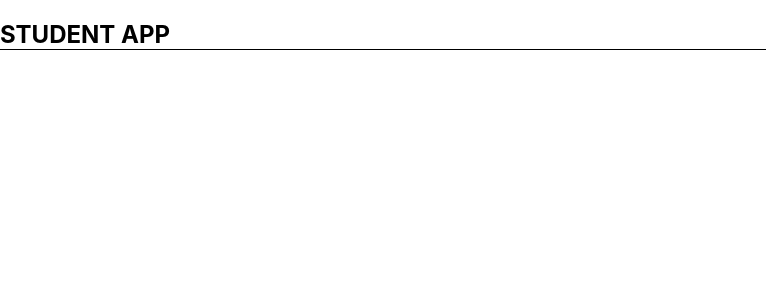
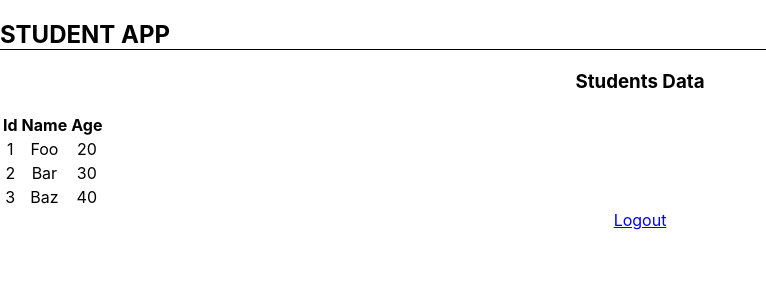
Before and after one commit to dhana-vel/React-Students-Test-App, a React (Create React App) app: page /dashboard in a window 1280 px wide. Shown: the top 300 px of the page, without its empty margins (0-766 px from the left). Built offline with nearby package versions, Linux system fonts and the light colour scheme.

Commit message:
created a table in dashboard

```diff
--- a/src/App.css
+++ b/src/App.css
@@ -35,3 +35,7 @@
 .main-container {
   text-align: center;
 }
+
+.align-center {
+  text-align: center;
+}
--- a/src/App.js
+++ b/src/App.js
@@ -5,8 +5,8 @@ import Header from "./components/header/header";
 import { BrowserRouter as Router, Route} from 'react-router-dom';
 //pages
 import Login from "./modules/login/login";
-import List from "./modules/list/list";
 import Signup from "./modules/signup/signup";
+import Dashboard from './modules/dashboard/dashboard';
 
 class App extends React.Component {
   render() {
@@ -30,7 +30,7 @@ class App extends React.Component {
         <div className="main-container">
           <Router>
             <Route exact path = "/" component = {Login}/>
-            <Route path = "/list" component = {List} />
+            <Route path = "/dashboard" component = {Dashboard} />
             <Route path = "/login" component = {Login} />
             <Route path = "/signup" component = {Signup} />
           </Router>
--- /dev/null
+++ b/src/modules/dashboard/dashboard.js
@@ -0,0 +1,60 @@
+import React from "react";
+import { Link } from 'react-router-dom';
+class Dashboard extends React.Component {
+    constructor () {
+        super();
+        this.state = {
+            data:
+            [
+               {
+                  "id":1,
+                  "name":"Foo",
+                  "age":"20"
+               },
+               {
+                  "id":2,
+                  "name":"Bar",
+                  "age":"30"
+               },
+               {
+                  "id":3,
+                  "name":"Baz",
+                  "age":"40"
+               }
+            ]
+         };
+    }
+    render() {
+        return (
+            <div className="align-center">
+                <h3>Students Data</h3>
+                <table>
+                    <tbody>
+                        <tr>
+                            <th>Id</th>
+                            <th>Name</th>
+                            <th>Age</th>
+                        </tr>
+                        {this.state.data.map((person, i) => <TableRow key = {i}
+                        data = {person} />)}
+                    </tbody>
+                </table>
+                <Link to="/login">Logout</Link>
+            </div>
+        );
+    }
+}
+
+class TableRow extends React.Component {
+    render() {
+       return (
+          <tr>
+             <td>{this.props.data.id}</td>
+             <td>{this.props.data.name}</td>
+             <td>{this.props.data.age}</td>
+          </tr>
+       );
+    }
+ }
+
+export default Dashboard;
--- a/src/modules/list/list.js
+++ /dev/null
@@ -1,14 +0,0 @@
-import React from "react";
-import { Link } from 'react-router-dom';
-class List extends React.Component {
-    render() {
-        return (
-            <div>
-                <h3>Students Data</h3>
-                <Link to="/login">Logout</Link>
-            </div>
-        );
-    }
-}
-
-export default List;
--- a/src/modules/login/login.js
+++ b/src/modules/login/login.js
@@ -10,7 +10,7 @@ class Login extends React.Component {
         this.loginSubmit = this.loginSubmit.bind(this);
     }
     loginSubmit () {
-        this.props.history.push('/list');
+        this.props.history.push('/dashboard');
         //return <Redirect push to="/list" />;
     }
     render() {
```
